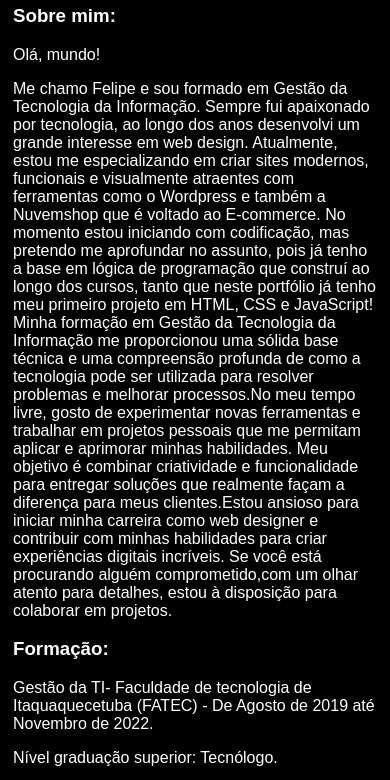
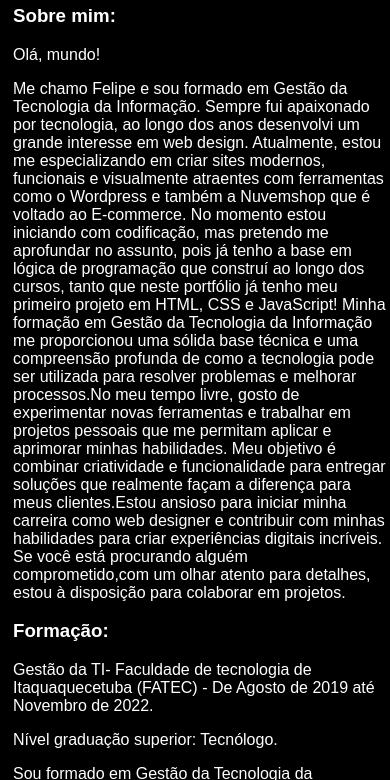
Before and after one commit to Felipe2107/simple-portfolio, a plain HTML site: page index.html in a window 390 px wide. Shown: the part 369-1149 px from the top of the page. Drawn offline with Linux system fonts and the light colour scheme.

Commit message:
added media screen

```diff
--- a/certificate.css
+++ b/certificate.css
@@ -67,3 +67,11 @@ footer p {
 
     margin-top: 20px;
 }
+
+@media screen and (max-width: 768px) {
+    .container{
+        width:100%;
+        flex-direction: column;
+
+    }
+}
--- a/index.css
+++ b/index.css
@@ -70,3 +70,11 @@ footer p {
 nav a:hover {
     color: black;
 }
+
+@media screen and (max-width: 768px) {
+    .container{
+        width:100%;
+        flex-direction: column;
+
+    }
+}
--- a/project.css
+++ b/project.css
@@ -78,3 +78,11 @@ footer p {
 
     margin-top: 20px;
 }
+
+@media screen and (max-width: 768px) {
+    .container{
+        width:100%;
+        flex-direction: column;
+
+    }
+}
```
